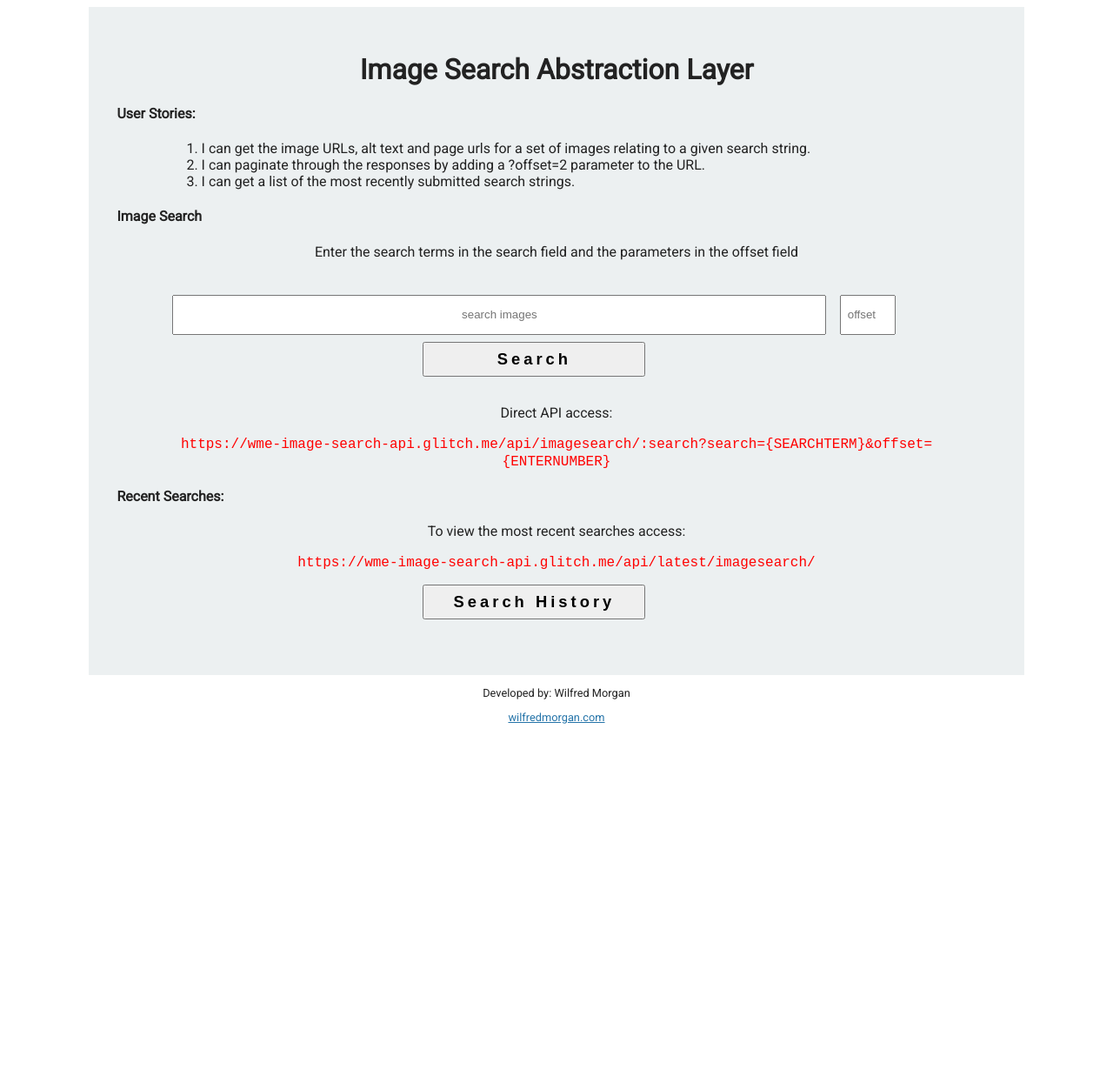
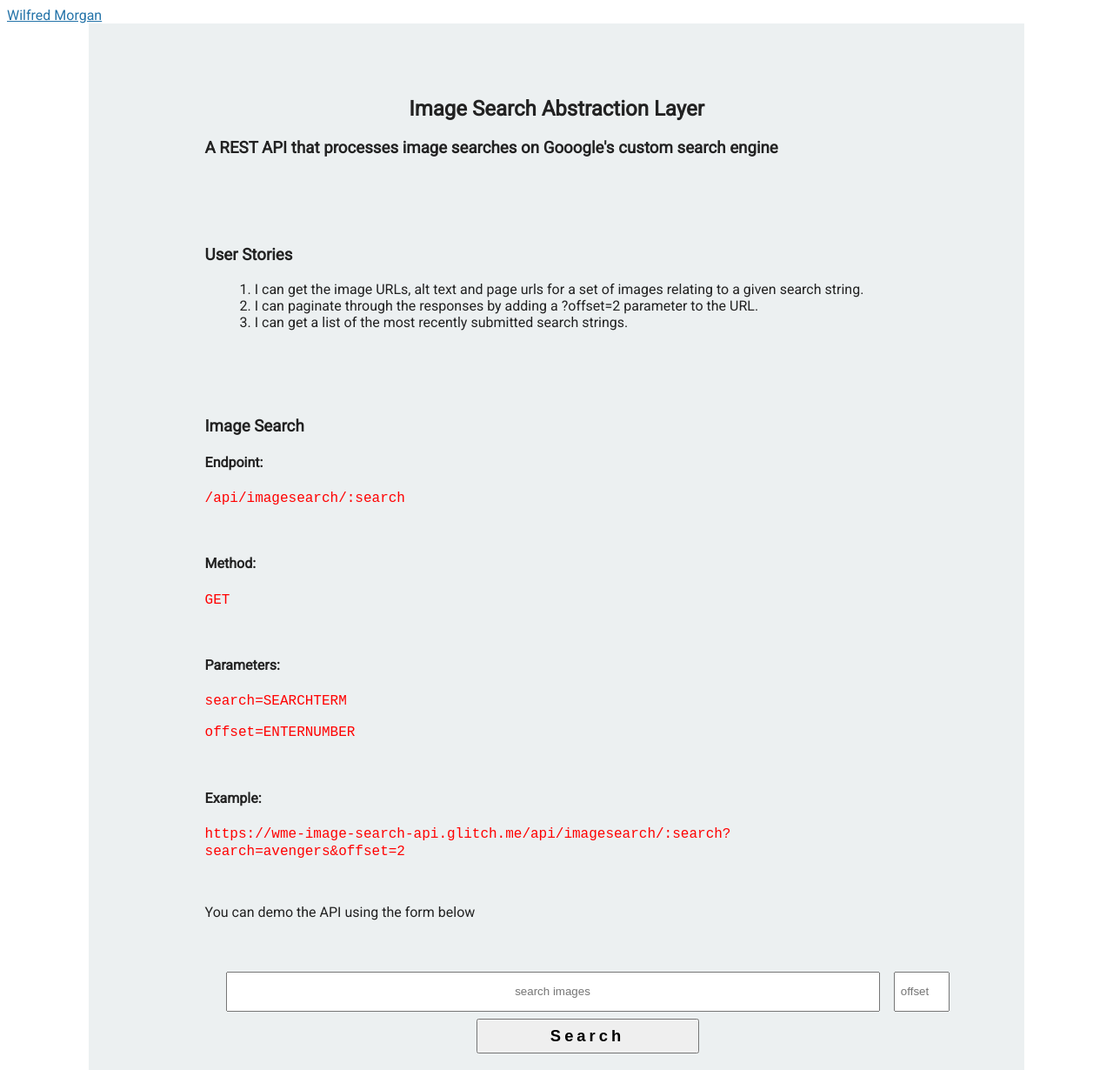
Before and after one commit to wmemorgan/image-search-api, a website: page views/index.html in a window 1280 px wide. Shown: the top 1230 px of the page at 87% size. Before the commit the page ends 845 px from the top, so only its background shows below. Drawn offline with Linux system fonts and the light colour scheme; files that its build step writes are made by us from their sources.

Commit message:
Update page layout
Update API documentation

```diff
--- a/views/index.html
+++ b/views/index.html
@@ -4,57 +4,141 @@
   <meta charset="utf-8" />
   <title>Image Search Abstraction Layer</title>
   <meta name="viewport" content="width=device-width, initial-scale=1">
-  <link rel="stylesheet" type="text/css" href="public/style.css" />
+  <link rel="stylesheet" href="https://use.fontawesome.com/releases/v5.0.13/css/all.css" integrity="sha384-DNOHZ68U8hZfKXOrtjWvjxusGo9WQnrNx2sqG0tfsghAvtVlRW3tvkXWZh58N9jp"
+    crossorigin="anonymous">
+  <link rel="stylesheet" type="text/css" href="style.css" />
 </head>
 <body>
+  <!-- Header -->
+  <div class="page-header">
+    <!-- Logo -->
+    <div id="logo" class="brand">
+      <a href="#top">Wilfred Morgan</a>
+    </div>
+  </div>
+
+  <!-- Main Body -->
+  <div class="container" id="main">
+    <!-- Home Page -->
+    <section id="intro">
       <div class="container">
-    <h1>Image Search Abstraction Layer</h1>
-    <h4>User Stories:</h4>
-    <blockquote>
+        <h1 id="headline">Image Search Abstraction Layer</h1>
+        <h3 id="subtitle">A REST API that processes image searches on Gooogle's custom search engine</h3>
+      </div>
+    </section>
+
+    <!-- User Stories -->
+    <section id="home">
+      <div class="container">
+        <h3 class="section-title">User Stories</h3>
+        <div class="section-doc">
           <ol>
             <li>
               I can get the image URLs, alt text and page urls for a set of images relating to a given search string.
             </li>
-        <li>I can paginate through the responses by adding a ?offset=2 parameter to the URL.</li>
-        <li>I can get a list of the most recently submitted search strings.</li>
+            <li>
+              I can paginate through the responses by adding a ?offset=2 parameter to the URL.
+            </li>
+            <li>
+              I can get a list of the most recently submitted search strings.
+            </li>
           </ol>
-    </blockquote>
+        </div>
+      </div>
+    </section>
 
-    <h4>Image Search</h4>
-    <blockquote>
-      <div class="form-wrapper">
-        <p>Enter the search terms in the search field and the parameters in the offset field</p>
+    <!-- Image Search -->
+    <section id="add-user">
+      <div class="container">
+        <h3 class="section-title">Image Search</h3>
+        <div class="section-text">
+          <h4>Endpoint:</h4>
+          <p><code>/api/imagesearch/:search</code></p>
+          <br>
+          <h4>Method:</h4>
+          <p><code>GET</code></p>
+          <br>
+          <h4>Parameters:</h4>
+          <p>
+            <code>search=SEARCHTERM</code>
+          </p>
+          <p>
+            <code>offset=ENTERNUMBER</code>
+          </p>
+          <br>
+          <h4>Example:</h4>
+          <p>
+            <code>
+                https://wme-image-search-api.glitch.me/api/imagesearch/:search?search=avengers&offset=2
+            </code>
+          </p>
+          <br>
+          <p>You can demo the API using the form below</p>
+          <br>
+        </div>
         <form action="api/imagesearch/:search">
           <input id="search" type="text" name="search" placeholder="search images" required>
           <input id="offset" type="number" name="offset" placeholder="offset" required>
           <button class="search-btn">Search</button>
         </form>
-         <p>Direct API access:</p>
-         <code>
-          https://wme-image-search-api.glitch.me/api/imagesearch/:search?search={SEARCHTERM}&offset={ENTERNUMBER}
-         </code>
       </div>
-    </blockquote>
+    </section>
 
-    <h4>Recent Searches:</h4>
-    <blockquote>
-      <div class="form-wrapper">
-        <p>To view the most recent searches access:</p>
-        <code>
-          https://wme-image-search-api.glitch.me/api/latest/imagesearch/
-        </code>
+    <!-- Search History -->
+    <section id="users">
+      <div class="container">
+        <h3 class="section-title">Search History</h3>
+        <div class="section-text">
+          <h4>Endpoint:</h4>
+          <p>
+            <code>/api/latest/imagesearch/</code>
+          </p>
+          <br>
+          <h4>Method:</h4>
+          <p>
+            <code>GET</code>
+          </p>
+          <br>
+        <p>You can test the API using the form below</p>
         <form action="api/latest/imagesearch" action="get">
           <button class="search-btn">Search History</button>
         </form>
       </div>
+    </section>
 
-    </blockquote>
   </div>
 
+  <!-- Footer -->
+  <footer>
+    <div class="cta-group">
+      <div class="cta-text">
+        <p>Need help with your project?</p>
+        <p>Reach out to me at
+          <a href="mailto:wilfred@wilfredmorgan.com?subject=Question" class="contact-btn">wilfred@wilfredmorgan</a>
+        </p>
+      </div>
 
-  <footer>
-    <p>Developed by: Wilfred Morgan</p>
+    </div>
+
+    <div class="social-media-group">
+      <div class="social-cta">
+        <p>Connect with me:</p>
+      </div>
+      <div class="social-media-icons">
+        <a href="https://www.linkedin.com/in/wilfredmorgan/" target="_blank">
+          <i class="fab fa-linkedin-in"></i>
+        </a>
+        <a href="https://github.com/wmemorgan" target="_blank">
+          <i class="fab fa-github"></i>
+        </a>
+        <a href="mailto:wilfred@wilfredmorgan.com?subject=Question" class="contact-btn">
+          <i class="fas fa-envelope"></i>
+        </a>
+      </div>
+    </div>
+    <div id="copyright-info">
       <p><a href="https://wilfredmorgan.com">wilfredmorgan.com</a></p>
+    </div>
   </footer>
 
 </body>
```
Lines whose indentation alone changed are shown as unchanged.
